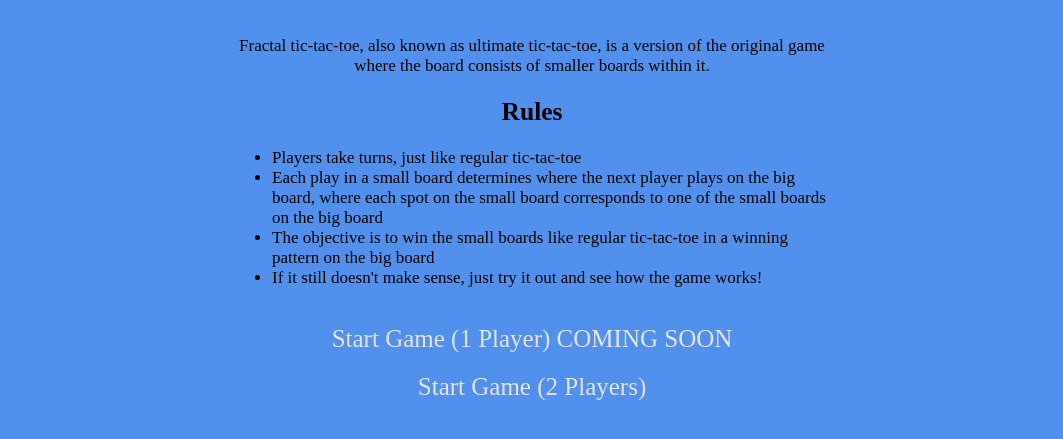
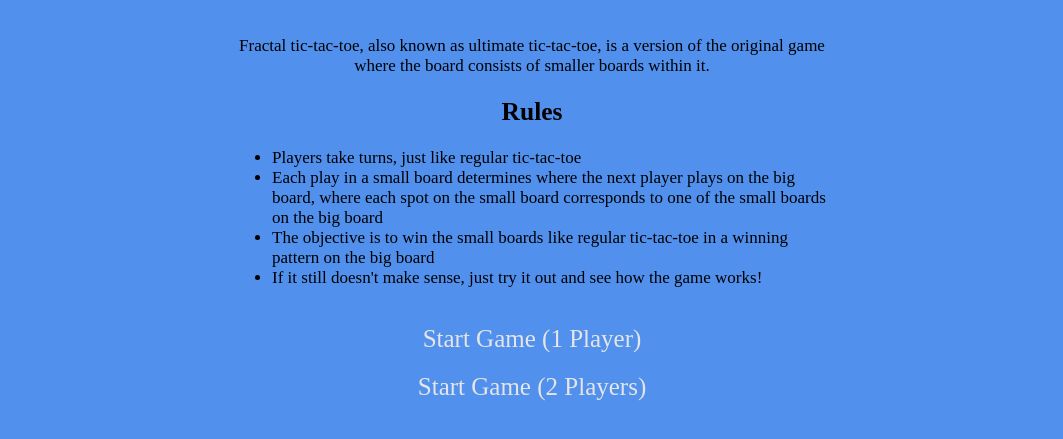
Before and after one commit to FractalTicTacToe/FractalTicTacToe.github.io, a plain HTML site: page index.html in a window 1280 px wide. Shown: the part 131-570 px from the top of the page, without its empty margins (108-1171 px from the left). Drawn offline with Linux system fonts and the light colour scheme.

Commit message:
Update index.html

```diff
--- a/index.html
+++ b/index.html
@@ -61,7 +61,7 @@
 	      </ul>
 	      <br>
 	      <center>
-	      <a>Start Game (1 Player) COMING SOON</a><br><br>
+	      <a href="game1Player.html" target="_blank">Start Game (1 Player)</a><br><br>
 	      <a href="game2Player.html" target="_blank">Start Game (2 Players)</a>
 	      </center>
       </div>
```
